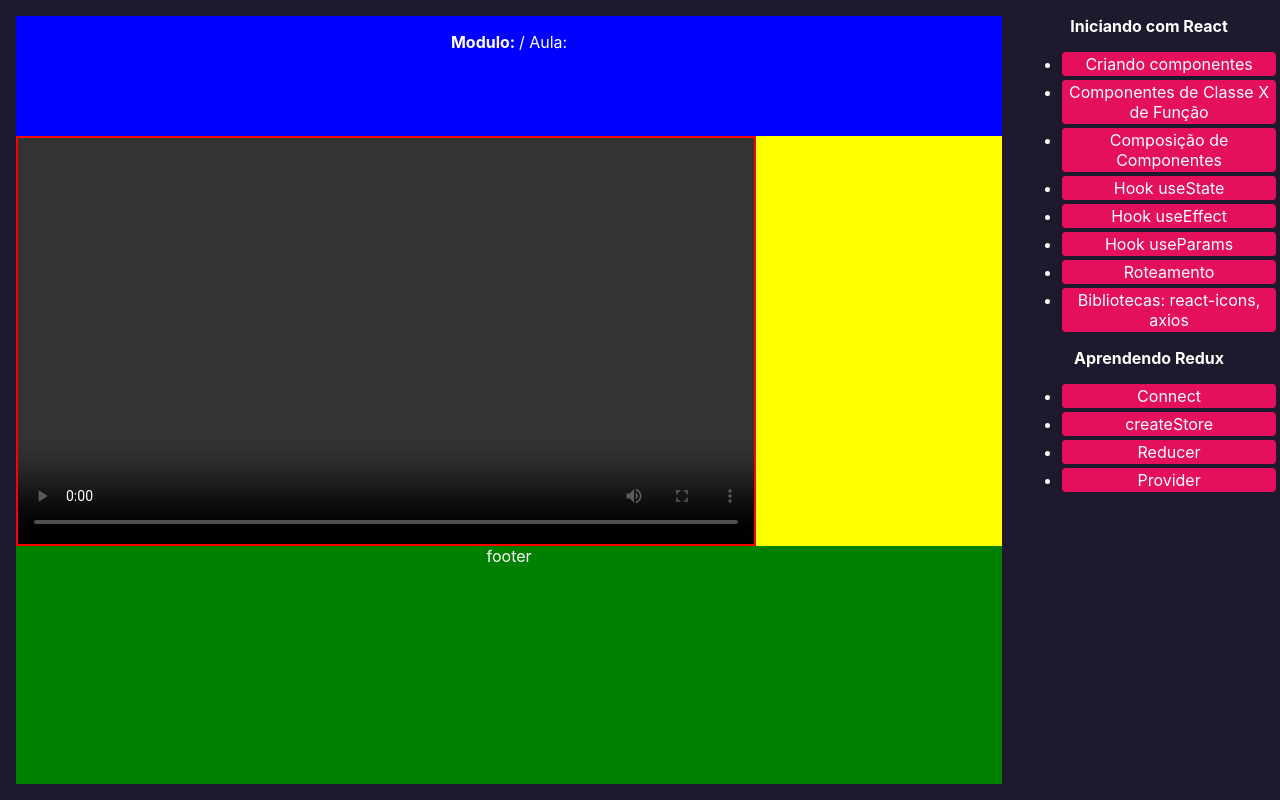
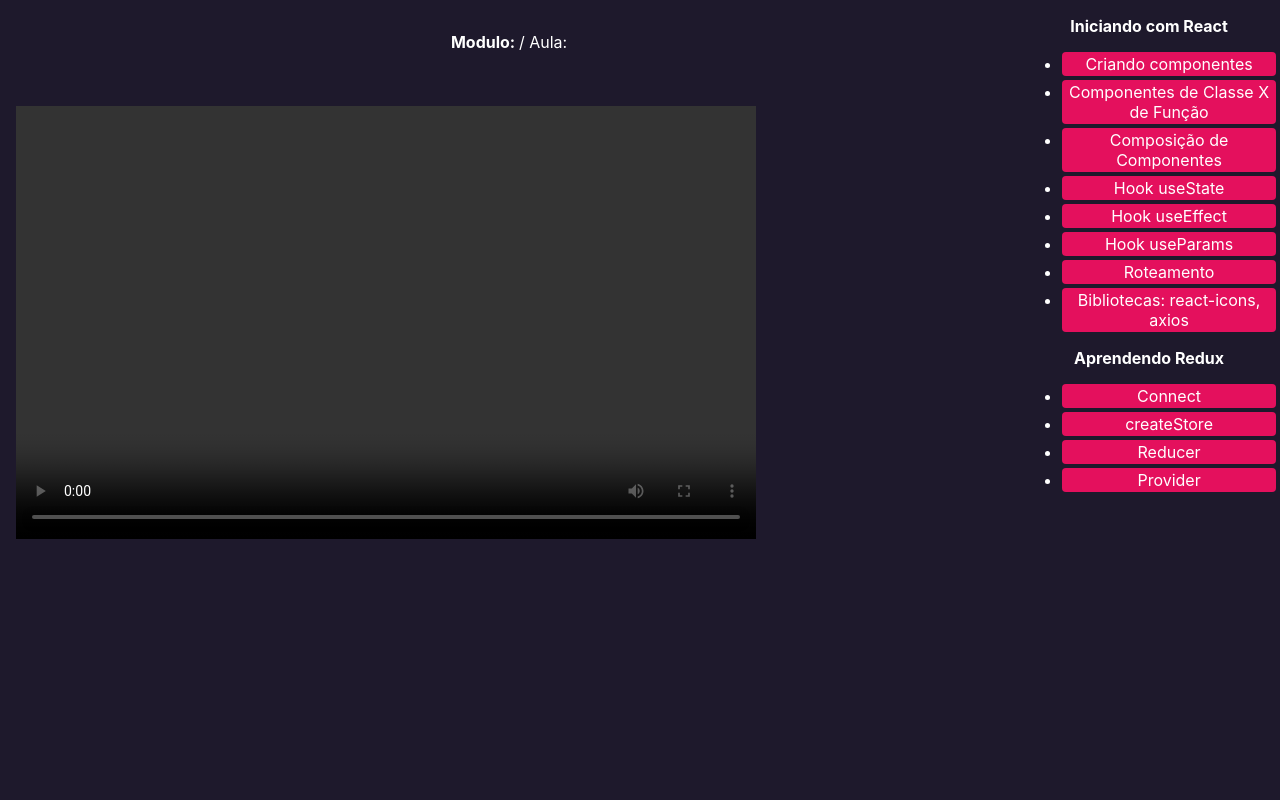
Before and after one commit to Naneshoru/React-Redux-video-aulas, a React (Create React App) app: page / in a window 1280 px wide. Built offline with nearby package versions, Linux system fonts and the light colour scheme.

Commit message:
Apenas cleaning stuff

```diff
--- a/src/components/Sidebar/Sidebar.css
+++ b/src/components/Sidebar/Sidebar.css
@@ -1,6 +1,5 @@
 .sidebar-container {
   display: flex;
-  /* background-color: rgb(30, 25, 44); */
 }
 
 .sidebar__line {
--- a/src/components/Video/Video.css
+++ b/src/components/Video/Video.css
@@ -3,7 +3,6 @@
   flex-direction: column;
   padding: 16px;
   width: 100%;
-
 }
 
 video {
@@ -11,11 +10,6 @@ video {
   max-height: 100%;
   max-width: 100%;
   min-width: 50%;
-
-  grid-column-start: 1;
-  grid-column-end: 3;
-  grid-row-start: 1;
-  grid-row-end: 3;
 }
 
 .video-container {
@@ -23,7 +17,7 @@ video {
   width: 100%;
 
   grid-template-columns: repeat(4, 1fr);
-  grid-template-rows: 120px;
+  grid-template-rows: 90px;
   grid-auto-rows: auto;
 
   grid-template-areas:
@@ -34,20 +28,16 @@ video {
 
 .video-container__video-header {
   grid-area: header;
-  background-color: blue
 }
 
 .video-container__video-area {
   grid-area: video;
-  border: red solid 2px
 }
 
 .video-container__video-footer {
   grid-area: footer;
-  background-color: green
 }
 
 .video-container__video-side {
   grid-area: side;
-  background-color: yellow
 }
--- a/src/components/Video/Video.js
+++ b/src/components/Video/Video.js
@@ -24,9 +24,7 @@ const Video = ({ activeModule, activeLesson }) => {
         </video>
       </div>
       <div className='video-container__video-side'></div>
-      <div className='video-container__video-footer '>
-        footer
-      </div>
+      <div className='video-container__video-footer '></div>
     </div>
   );
 }
```
